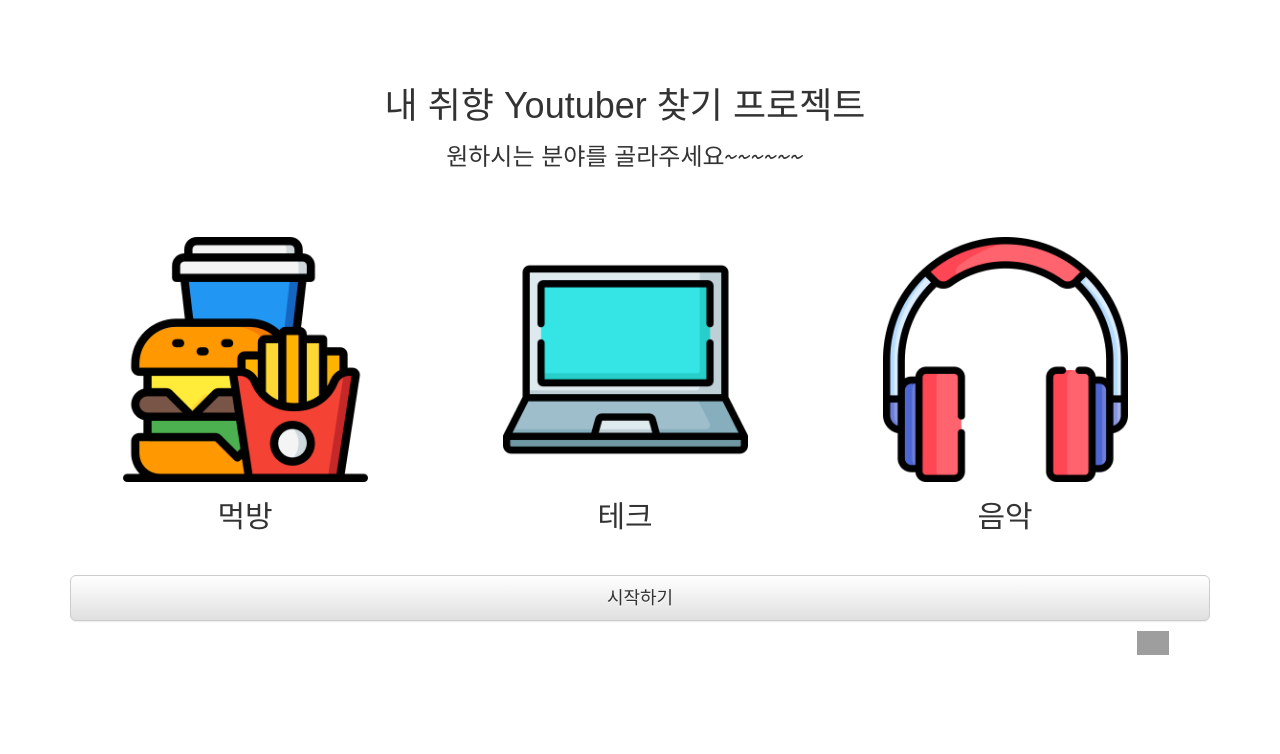
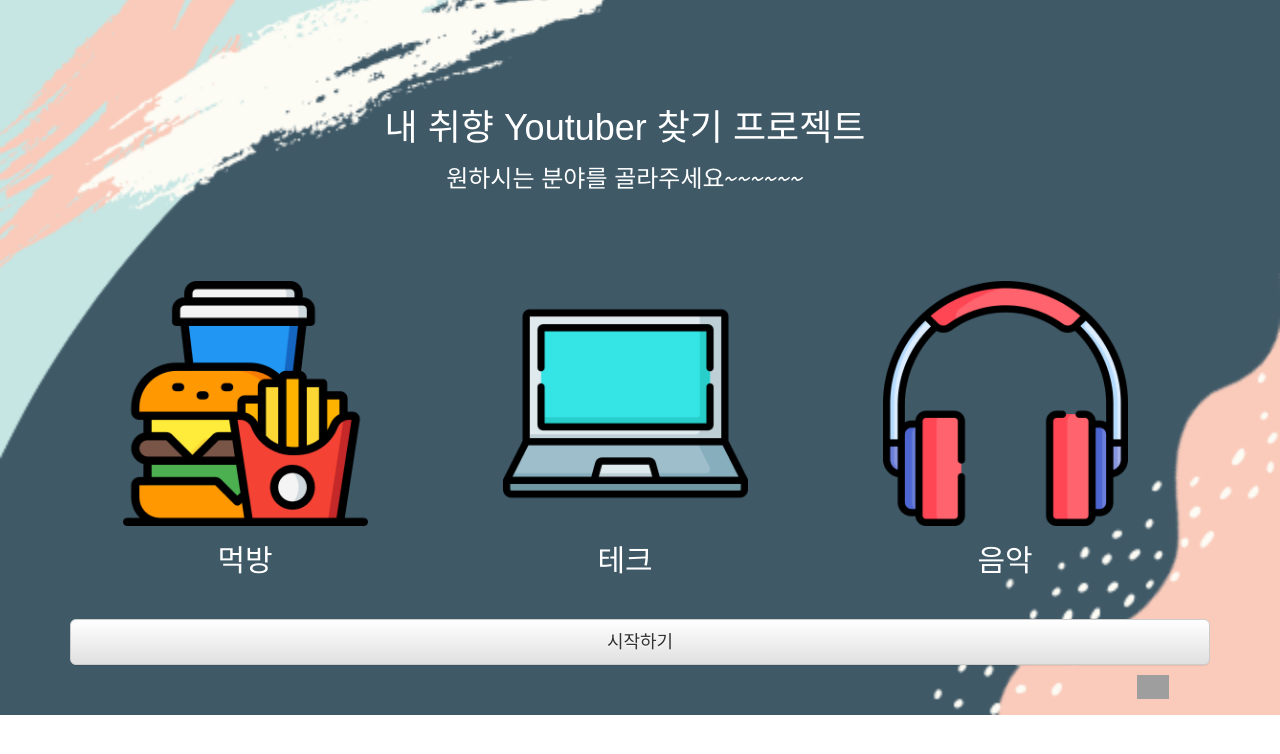
Before and after one commit to onunn/incoding-guiin, a Django app: page /mukbang/test/ in a window 1280 px wide. Shown: the top 754 px of the page. Run offline with Django 3.2, Linux system fonts and the light colour scheme; some libraries are stand-ins or nearby versions; some web fonts are replaced; grey boxes are pictures that could not be loaded.

Commit message:
background

```diff
--- a/mukbang/static/mukbang/styles.css
+++ b/mukbang/static/mukbang/styles.css
@@ -1,3 +1,3 @@
 body {
-    text-align: center;
+  text-align: center;
 }
--- a/mukbang/templates/mukbang/base.html
+++ b/mukbang/templates/mukbang/base.html
@@ -1,21 +1,34 @@
 {% load static %}
 <!DOCTYPE html>
+<style>
+  body {
+    background: url("../../static/mukbang/image/bg.png") no-repeat center/cover;
+  }
+</style>
 <html lang="ko">
   <head>
-        <meta charset="utf-8">
+    <meta charset="utf-8" />
     <title>labling</title>
-        <link rel="stylesheet" type="text/css" href="{% static 'mukbang/styles.css' %}" />
-        <link rel="stylesheet" href="https://maxcdn.bootstrapcdn.com/bootstrap/3.3.2/css/bootstrap.min.css">
-        <link rel="stylesheet" href="https://maxcdn.bootstrapcdn.com/bootstrap/3.3.2/css/bootstrap-theme.min.css">
+    <link
+      rel="stylesheet"
+      type="text/css"
+      href="{% static 'mukbang/styles.css' %}"
+    />
+    <link
+      rel="stylesheet"
+      href="https://maxcdn.bootstrapcdn.com/bootstrap/3.3.2/css/bootstrap.min.css"
+    />
+    <link
+      rel="stylesheet"
+      href="https://maxcdn.bootstrapcdn.com/bootstrap/3.3.2/css/bootstrap-theme.min.css"
+    />
     <script src="https://maxcdn.bootstrapcdn.com/bootstrap/3.3.2/js/bootstrap.min.js"></script>
-
   </head>
 
   <body>
-        <div class ='container'>
-            <div class='row col-md-12 m' style='margin-top: 10px;'>
-                {% block content %}
-                {% endblock %}
+    <div class="container">
+      <div class="row col-md-12 m" style="margin-top: 10px">
+        {% block content %} {% endblock %}
       </div>
     </div>
   </body>
--- a/mukbang/templates/mukbang/main.html
+++ b/mukbang/templates/mukbang/main.html
@@ -5,45 +5,41 @@
   @import url(//fonts.googleapis.com/earlyaccess/nanumpenscript.css);
   @import url(//fonts.googleapis.com/earlyaccess/hanna.css);
   h1{
-    font-family: 'Hanna', sans-serif;
+    font-family: 'Hanna', sans-serif; color: white;
   }
   h2{
        font-family: 'Nanum Pen Script', cursive;
   }
   h3{
-       font-family: 'Nanum Pen Script', cursive;
+       font-family: 'Nanum Pen Script', cursive; color: white;
   }
-  body
-    {
-      background-color: white;
 
-    }
 
 
   </style>
-<div class="row" style="margin-top: 5%; text-align: center;">
+<div class="row" style="margin-top: 7%; text-align: center;">
     <h1> 내 취향 Youtuber 찾기 프로젝트</h1>
     <h3> 원하시는 분야를 골라주세요~~~~~~</h3>
 </div>
-<div class="row" style="margin-top: 5%">
+<div class="row" style="margin-top: 7%">
     <div class="col-md-4" >
         <input type="radio" name="category" style="display:none" value="먹방">
         <img src="{% static 'mukbang/image/burger.png' %}" id="img1" style="width: 70%;" class="center-block"
         onClick="document.getElementsByName('category')[0].checked=true; setImageRadio();">
-        <h2 style="text-align: center;">먹방</h2>
+        <h2 style="text-align: center; color: white;">먹방</h2>
     </div>
     <div class="col-md-4">
         <input type="radio" name="category" style="display:none" value="테크">
         <img src="{% static 'mukbang/image/laptop.png' %}" id="img2" style="width: 70%;"class="center-block"
         onClick="document.getElementsByName('category')[1].checked=true; setImageRadio();">
-        <h2 style="text-align: center;">테크</h2>
+        <h2 style="text-align: center;color: white;">테크</h2>
     </div>
     <div class="col-md-4">
         <input type="radio" name="category" style="display:none" value="음악">
 
         <img src="{% static 'mukbang/image/headphones.png' %}" id="img3" style="width: 70%;"class="center-block"
         onClick="document.getElementsByName('category')[2].checked=true; setImageRadio();">
-        <h2 style="text-align: center;">음악</h2>
+        <h2 style="text-align: center;color: white;">음악</h2>
     </div>
         <script>
             function setImageRadio(){
```
Also changed, not shown: mukbang/static/mukbang/image/bg.png (added), mukbang/static/mukbang/image/bg1.png (deleted). Lines whose indentation alone changed are shown as unchanged.
